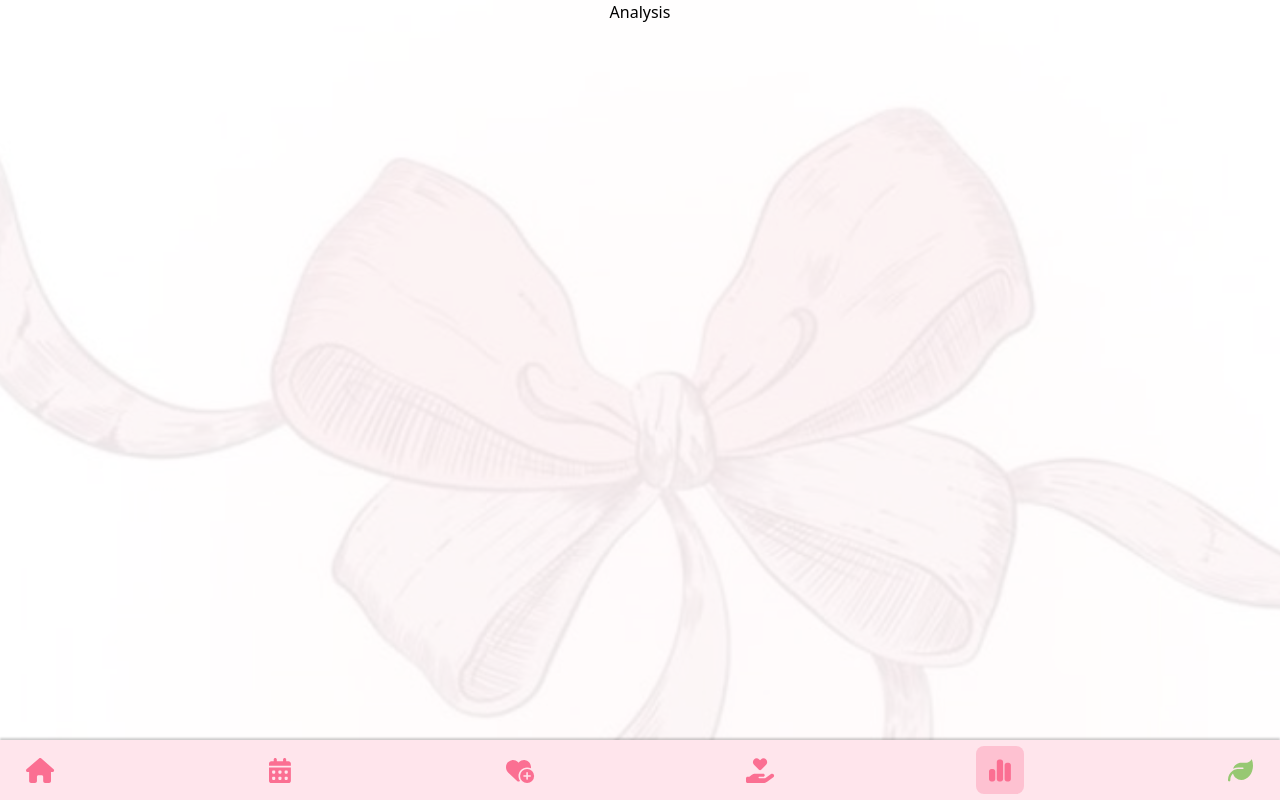
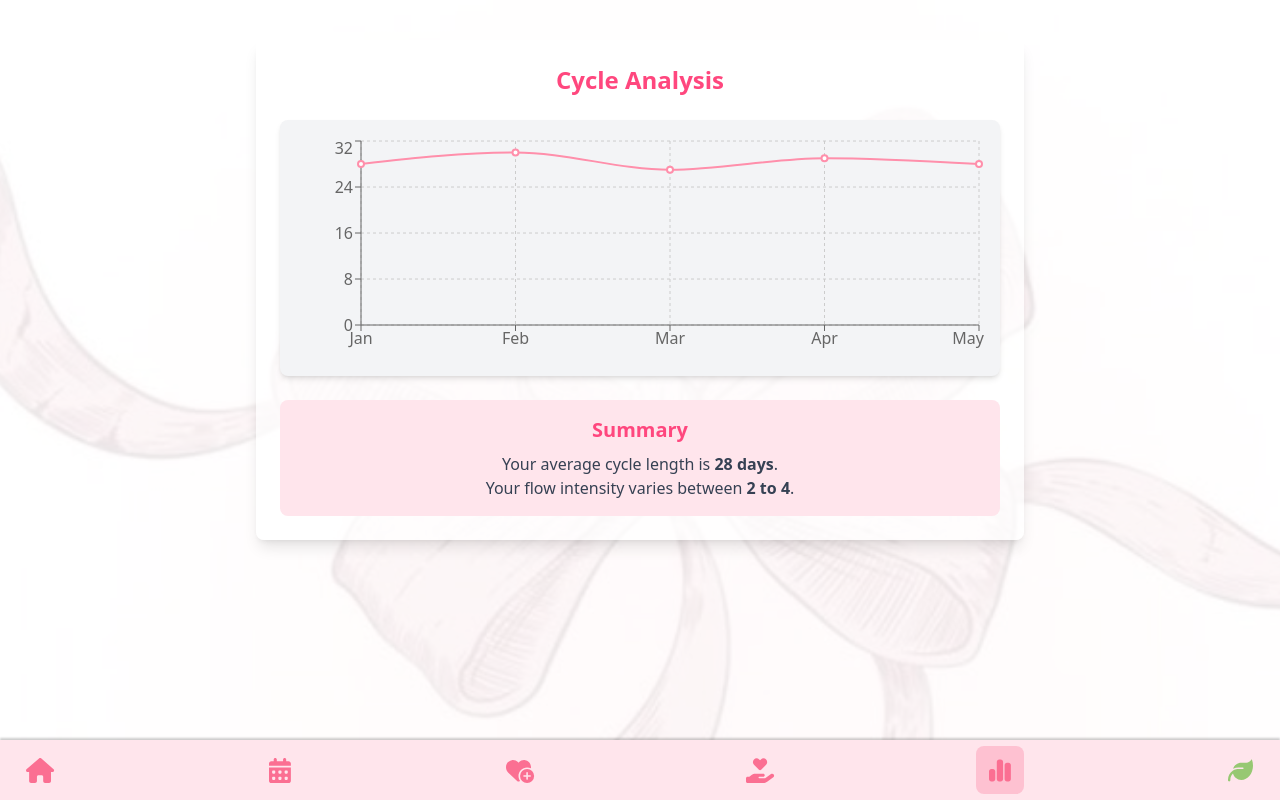
Before and after one commit to AmanYadav7015/PixieCycle, a React (Vite) app: page /analysis-page in a window 1280 px wide. Built offline with nearby package versions, Linux system fonts and the light colour scheme; a web font is replaced by a local one.

Commit message:
added a dummy analysis page

```diff
--- a/package.json
+++ b/package.json
@@ -17,7 +17,9 @@
     "react": "^19.0.0",
     "react-calendar": "^5.1.0",
     "react-dom": "^19.0.0",
-    "react-router-dom": "^7.1.5"
+    "react-router-dom": "^7.1.5",
+    "recharts": "^2.15.1",
+    "shadcn-ui": "^0.9.4"
   },
   "devDependencies": {
     "@eslint/js": "^9.19.0",
--- a/src/components/AnalysisPage/AnalysisPage.jsx
+++ b/src/components/AnalysisPage/AnalysisPage.jsx
@@ -1,12 +1,36 @@
-import React, { useState } from "react";
-import { useNavigate } from "react-router-dom";
+import React from "react";
+import { LineChart, Line, XAxis, YAxis, Tooltip, CartesianGrid, ResponsiveContainer } from "recharts";
+
+const cycleData = [
+  { month: "Jan", length: 28, flow: 3 },
+  { month: "Feb", length: 30, flow: 4 },
+  { month: "Mar", length: 27, flow: 2 },
+  { month: "Apr", length: 29, flow: 3 },
+  { month: "May", length: 28, flow: 4 },
+];
 
 const AnalysisPage = () => {
-  const navigate = useNavigate();
+  return (
+    <div className="p-6 bg-[rgba(255,255,255,0.7)] shadow-lg w-full max-w-3xl mx-auto mt-10 rounded-lg">
+      <h2 className="text-2xl font-bold text-[#ff477e] text-center mb-6">Cycle Analysis</h2>
 
-  return (
-    <div className="h-screen flex flex-col items-center">
-      Analysis
+      <div className="w-full h-64 bg-gray-100 p-4 rounded-lg shadow-md">
+        <ResponsiveContainer width="100%" height="100%">
+          <LineChart data={cycleData}>
+            <CartesianGrid strokeDasharray="3 3" />
+            <XAxis dataKey="month" />
+            <YAxis />
+            <Tooltip />
+            <Line type="monotone" dataKey="length" stroke="#ff8fab" strokeWidth={2} />
+          </LineChart>
+        </ResponsiveContainer>
+      </div>
+
+      <div className="mt-6 p-4 bg-[#ffe5ec] bg-opacity-80 rounded-lg text-center">
+        <h3 className="text-xl font-semibold text-[#ff477e]">Summary</h3>
+        <p className="text-gray-700 mt-2">Your average cycle length is <span className="font-bold">28 days</span>.</p>
+        <p className="text-gray-700">Your flow intensity varies between <span className="font-bold">2 to 4</span>.</p>
+      </div>
     </div>
   );
 };
```
Also changed, not shown: 1 other file (tests, documents, lock files or other folders).
